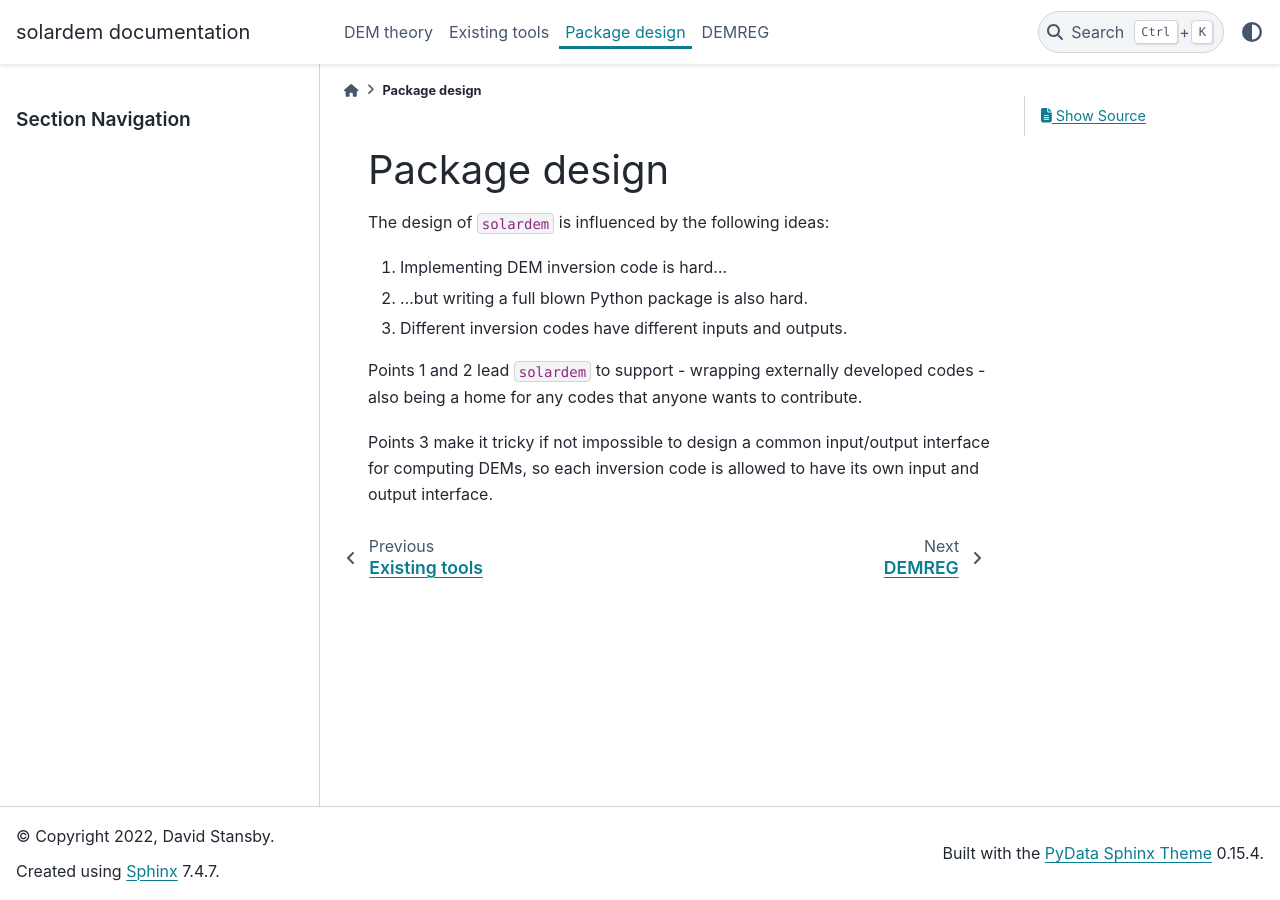
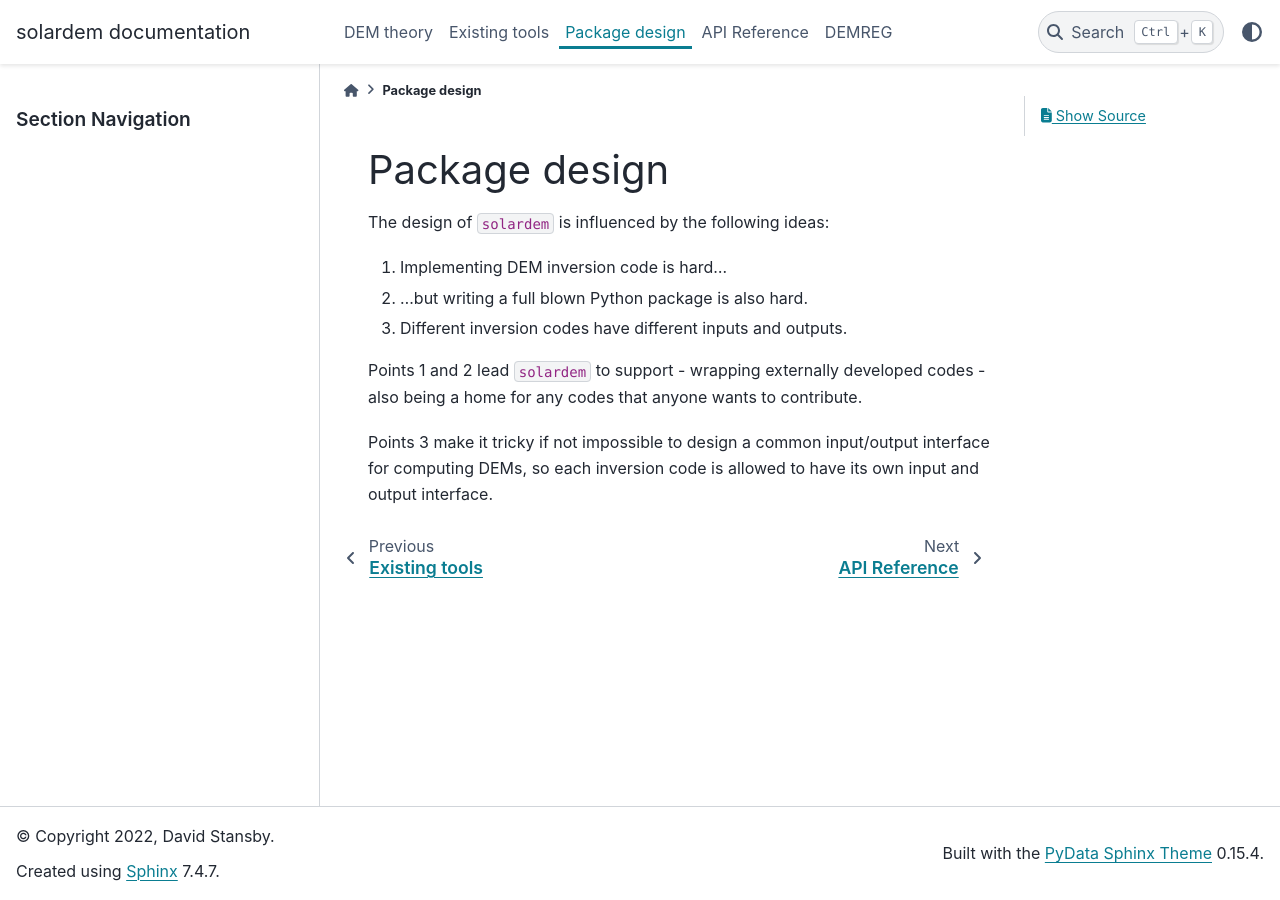
Before and after one commit to dstansby/solardem, a Sphinx documentation site: the page built from doc/design.rst, in a window 1280 px wide. Built offline with Sphinx 7.4.7 and the PyData theme 0.15.4, drawn with Linux system fonts in a browser that asks for light colours; pages that are not in the unit, such as notebooks, are missing from menus.

```diff
--- /dev/null
+++ b/doc/api/demreg.rst
@@ -0,0 +1 @@
+.. automodapi:: solardem.demreg
--- /dev/null
+++ b/doc/api/index.rst
@@ -0,0 +1,8 @@
+API Reference
+=============
+
+.. toctree::
+   :maxdepth: 1
+   :caption: Contents
+
+   demreg
--- a/doc/conf.py
+++ b/doc/conf.py
@@ -17,6 +17,7 @@ extensions = [
     "matplotlib.sphinxext.plot_directive",
     "myst_parser",
     "sphinx.ext.mathjax",
+    "sphinx_automodapi.automodapi",
     "sphinx_gallery.gen_gallery",
 ]
 
@@ -28,10 +29,11 @@ exclude_patterns = ["_build", "Thumbs.db", ".DS_Store", "examples/*"]
 
 html_theme = "pydata_sphinx_theme"
 
-
-# -- Sphinx gallery configuration
+# -- Extension configuration
 sphinx_gallery_conf = {
     "examples_dirs": "./examples",  # path to your example scripts
     "gallery_dirs": "./_auto_examples",  # path to where to save gallery generated output
     "download_all_examples": False,
 }
+numpydoc_show_class_members = False
+automodapi_toctreedirnm = "_api"
--- a/doc/index.rst
+++ b/doc/index.rst
@@ -11,6 +11,7 @@ A package for estimating differential emission measures (DEMs) from observations
    existing_tools
    design
    _auto_examples/index
+   api/index
 
 .. toctree::
    :maxdepth: 1
--- a/pyproject.toml
+++ b/pyproject.toml
@@ -20,8 +20,10 @@ dependencies = [
 
 [project.optional-dependencies]
 docs = [
+    "numpydoc",
     "pydata-sphinx-theme",
     "sphinx",
+    "sphinx-automodapi",
     "sphinx-gallery"
 ]
 
```
Also changed, not shown: 2 other files.
